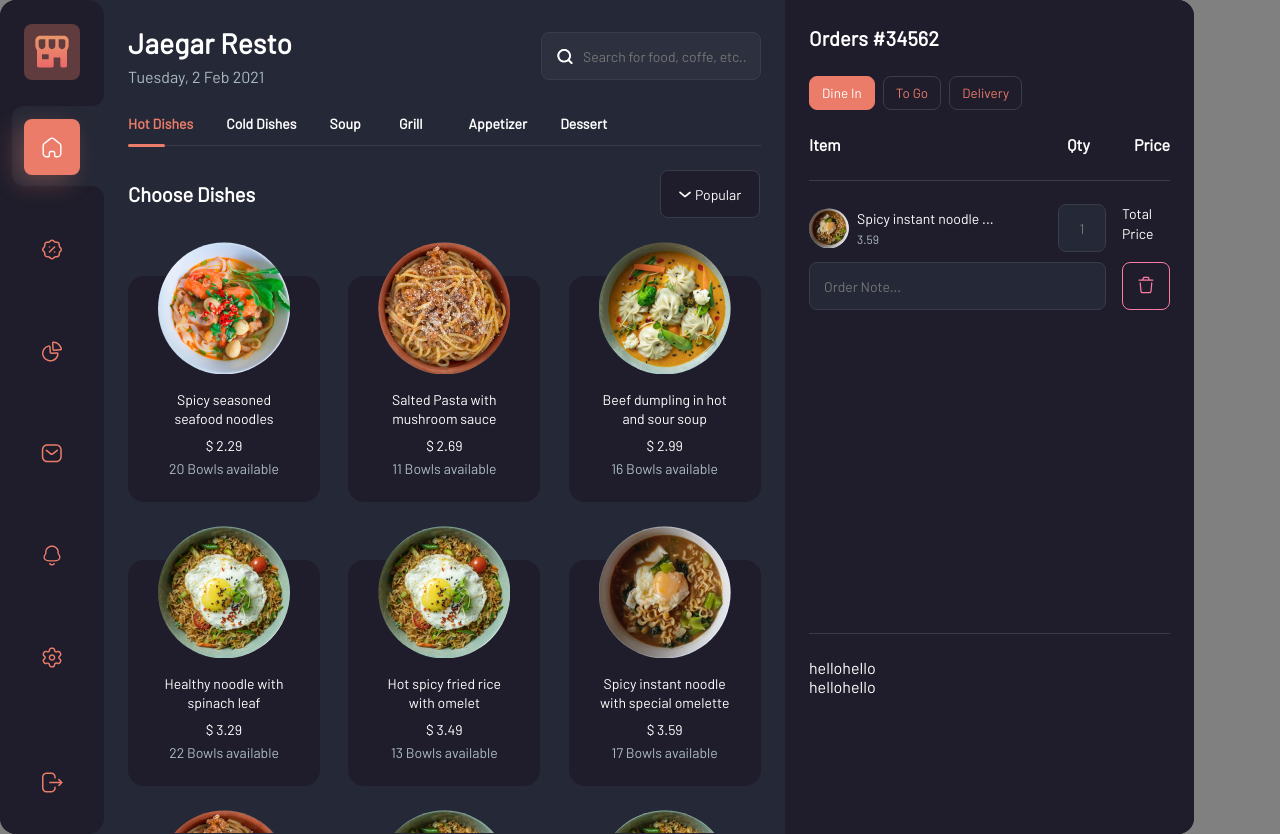
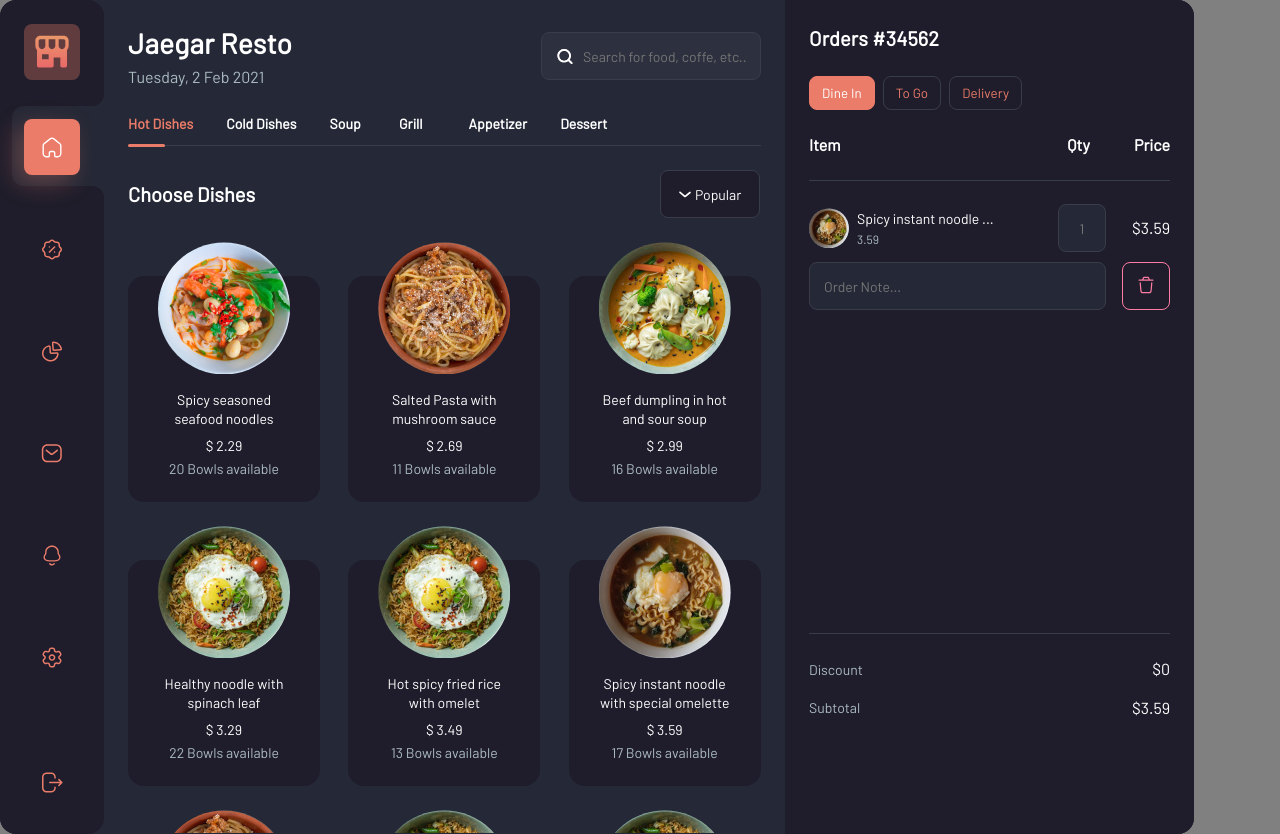
Before and after one commit to dmytrochyrva/menu-app, a React (Create React App) app: page / in a window 1280 px wide. Both pictures are taken after a click on the item 664 px from the left and 656 px from the top of the page. Built offline with nearby package versions, Linux system fonts and the light colour scheme.

Commit message:
before_total_mess

```diff
--- a/src/components/home/order/ListItem.js
+++ b/src/components/home/order/ListItem.js
@@ -1,13 +1,17 @@
 /* eslint-disable no-param-reassign */
+import { useState } from 'react';
 import TrashCan from '../svg/TrashCan';
 
 const ListItem = ({ order, orders, setOrders }) => {
+  const [totalCost, setTotalCost] = useState(order.price);
+
   const handleCommentChange = ({ target }) => {
     order.comment = target.value;
   };
 
   const handlePortionsChange = ({ target }) => {
     order.portions = Number(target.value);
+    setTotalCost(order.price * order.portions);
   };
 
   const deletePosition = () => {
@@ -34,10 +38,15 @@ const ListItem = ({ order, orders, setOrders }) => {
         onChange={handlePortionsChange}
         onSubmit={(event) => event.preventDefault()}
       >
-        <input type="number" placeholder={order.portions} />
+        <input
+          min="1"
+          type="number"
+          placeholder={order.portions}
+          max={order.available}
+        />
       </form>
 
-      <h4>Total Price</h4>
+      <h4 className="total">{`$${totalCost.toFixed(2)}`}</h4>
 
       <form
         className="comment"
--- a/src/components/home/order/Order.js
+++ b/src/components/home/order/Order.js
@@ -1,9 +1,17 @@
-import { useState } from 'react';
+import { useEffect, useState } from 'react';
 import Options from './Options';
 import ListItem from './ListItem';
 
 const Order = ({ orders, setOrders }) => {
   const [option, setOption] = useState('dine_in');
+  const [subtotal, setSubtotal] = useState(0);
+
+  useEffect(() => {
+    setSubtotal(0);
+    if (orders.length) {
+      orders.forEach((ord) => setSubtotal((subtotal + ord.price * ord.portions)));
+    }
+  }, [orders]);
 
   return (
     <div className="order">
@@ -32,13 +40,13 @@ const Order = ({ orders, setOrders }) => {
         </ul>
 
         <div className="footer">
-          <div>
-            <span>hello</span>
-            <span>hello</span>
+          <div className="row">
+            <h4>Discount</h4>
+            <p>$0</p>
           </div>
-          <div>
-            <span>hello</span>
-            <span>hello</span>
+          <div className="row">
+            <h4>Subtotal</h4>
+            <p>{`$${subtotal.toFixed(2)}`}</p>
           </div>
         </div>
       </div>
--- a/src/index.css
+++ b/src/index.css
@@ -392,6 +392,7 @@ input {
 .home .order .orderList .listItem {
   display: grid;
   gap: 10px 16px;
+  align-items: center;
   grid-template-columns: 5fr 1fr 1fr;
 }
 .home .order .orderList .listItem .description {
@@ -411,6 +412,10 @@ input {
 .home .order .orderList .listItem .description h3:last-child {
   font-size: 12px;
   color: #ABBBC2;
+}
+.home .order .orderList .listItem .total {
+  font-size: 16px;
+  text-align: right;
 }
 .home .order .orderList .listItem .comment {
   grid-column: 1/3;
@@ -433,3 +438,19 @@ input {
   border-radius: 8px;
   border: 1px solid #FF7CA3;
 }
+.home .order .orderList .footer {
+  gap: 16px;
+  display: flex;
+  flex-direction: column;
+}
+.home .order .orderList .footer .row {
+  display: flex;
+  align-items: center;
+  justify-content: space-between;
+}
+.home .order .orderList .footer .row h4 {
+  color: #ABBBC2;
+}
+.home .order .orderList .footer .row p {
+  color: #ffffff;
+}
--- a/src/styles/components/_home.scss
+++ b/src/styles/components/_home.scss
@@ -229,6 +229,7 @@
             .listItem {
                 display: grid;
                 gap: 10px 16px;
+                align-items: center;
                 grid-template-columns: 5fr 1fr 1fr;
 
                 .description{
@@ -252,6 +253,10 @@
                         }
                     }
                 }
+                .total{
+                    font-size: 16px;
+                    text-align: right;
+                }
                 .comment {
                     input{
                         width: 100%;
@@ -272,6 +277,22 @@
                     border: 1px solid $dangerous-color;
                 }
             }
+
+            .footer{
+                gap: 16px;
+                display: flex;
+                flex-direction: column;
+                .row{
+                    @include flexCenterBetween();
+
+                    h4{
+                        color: $second-text;
+                    }
+                    p{
+                        color: $main-text;
+                    }
+                }
+            }
         }
     }
 }
```
